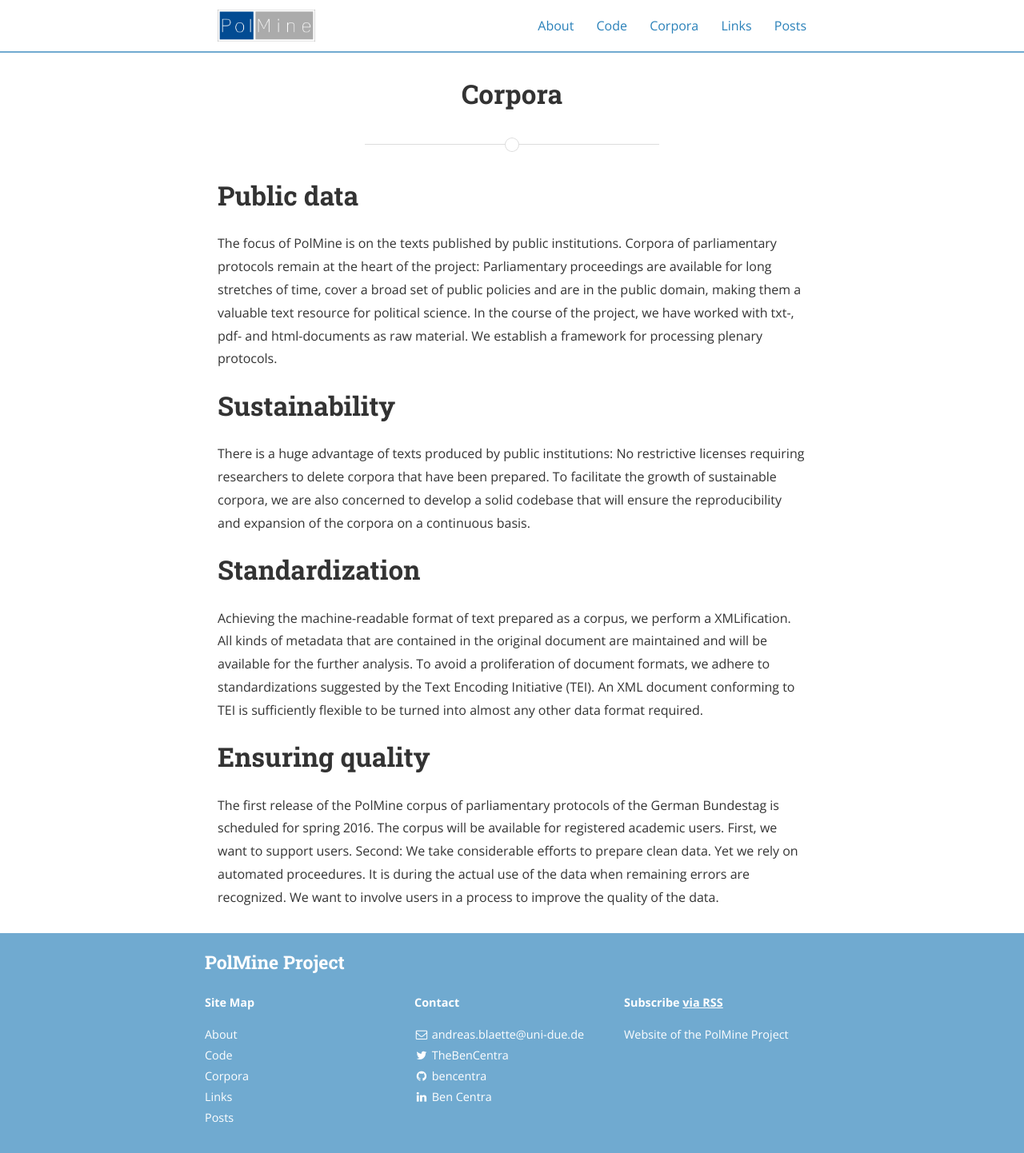
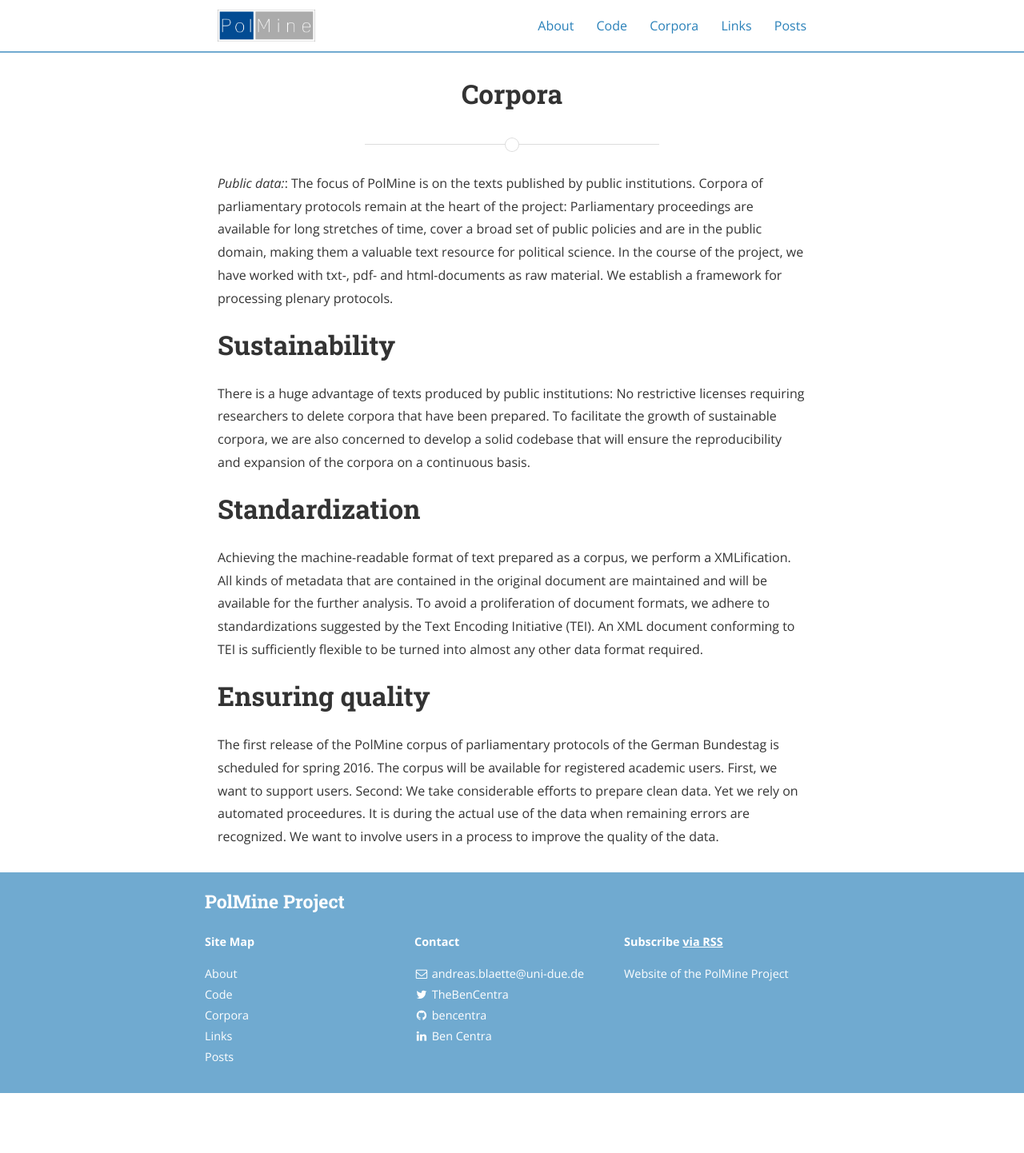
Before and after one commit to ablaette/PolMine.github.io, a Jekyll site: the page built from corpora.md, in a window 1280 px wide. Shown: the whole page at 80% size. Built offline with Jekyll 4.4.1, drawn with Linux system fonts in a browser that asks for light colours; nearby versions of some CDN libraries; a style sheet for code colours, icons or effects is not loaded; after the commit the page ends 1367 px from its top, so only the background shows below that.

```diff
--- a/corpora.md
+++ b/corpora.md
@@ -4,9 +4,7 @@ title: Corpora
 permalink: /corpora/
 ---
 
-# Public data
-
-The focus of PolMine is on the texts published by public institutions. Corpora of parliamentary protocols remain at the heart of the project: Parliamentary proceedings are available for long stretches of time, cover a broad set of public policies and are in the public domain, making them a valuable text resource for political science. In the course of the project, we have worked with txt-, pdf- and html-documents as raw material. We establish a framework for processing plenary protocols.
+*Public data:*: The focus of PolMine is on the texts published by public institutions. Corpora of parliamentary protocols remain at the heart of the project: Parliamentary proceedings are available for long stretches of time, cover a broad set of public policies and are in the public domain, making them a valuable text resource for political science. In the course of the project, we have worked with txt-, pdf- and html-documents as raw material. We establish a framework for processing plenary protocols.
 
 # Sustainability
 
```
